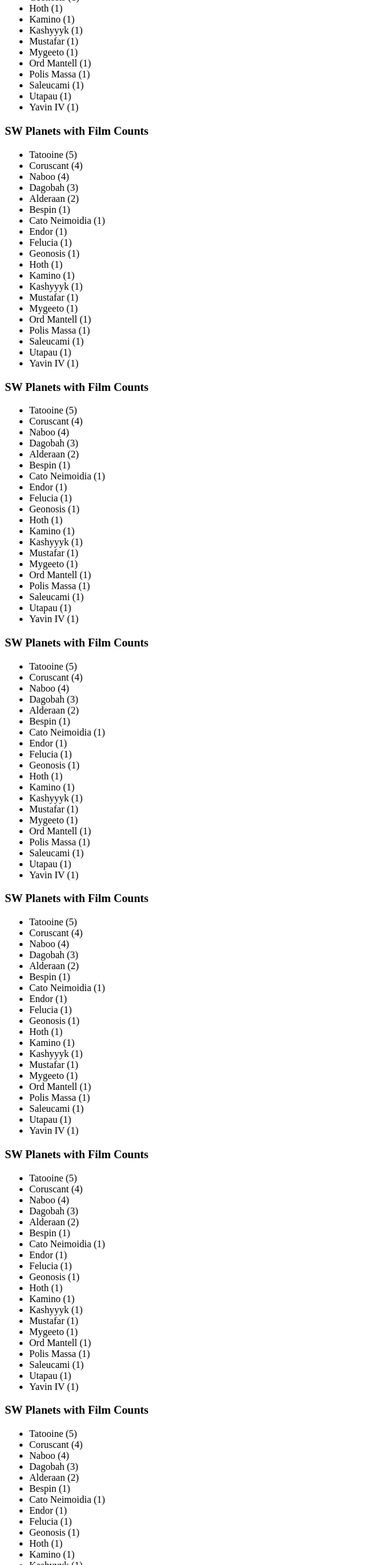
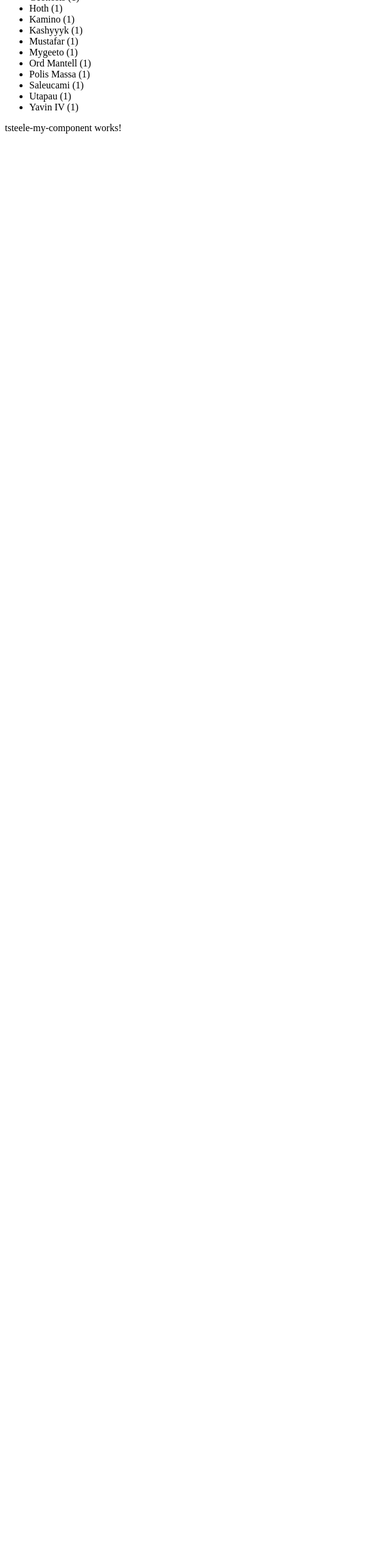
Before and after one commit to 2025-fall-js-frameworks/angular-components, an Angular app: page / in a window 1280 px wide. Shown: the part 234-2800 px from the top of the page at 61% size, without its empty margins (0-640 px from the left). After the commit the page ends 800 px from the top, so only its background shows below. Built offline with nearby package versions, Linux system fonts and the light colour scheme.

Commit message:
Generated component and added it to app root to see it work
ng generate component tsteele-my-component

```diff
--- a/src/app/app.html
+++ b/src/app/app.html
@@ -1,7 +1,2 @@
 <app-sw-planet-films></app-sw-planet-films>
-<app-sw-planet-films></app-sw-planet-films>
-<app-sw-planet-films></app-sw-planet-films>
-<app-sw-planet-films></app-sw-planet-films>
-<app-sw-planet-films></app-sw-planet-films>
-<app-sw-planet-films></app-sw-planet-films>
-<app-sw-planet-films></app-sw-planet-films>
+<app-tsteele-my-component></app-tsteele-my-component>
--- a/src/app/app.ts
+++ b/src/app/app.ts
@@ -1,9 +1,10 @@
 import { Component, signal } from '@angular/core';
 import { SwPlanetFilms } from './sw-planet-films/sw-planet-films';
+import { TsteeleMyComponent } from './tsteele-my-component/tsteele-my-component';
 
 @Component({
   selector: 'app-root',
-  imports: [SwPlanetFilms],
+  imports: [SwPlanetFilms, TsteeleMyComponent],
   templateUrl: './app.html',
   styleUrl: './app.css'
 })
--- /dev/null
+++ b/src/app/tsteele-my-component/tsteele-my-component.html
@@ -0,0 +1 @@
+<p>tsteele-my-component works!</p>
```
Also changed, not shown: src/app/tsteele-my-component/tsteele-my-component.ts (added, +11 -0 lines), src/app/tsteele-my-component/tsteele-my-component.css (added).
